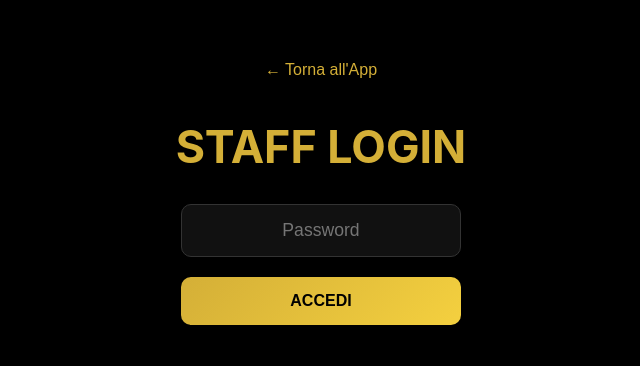
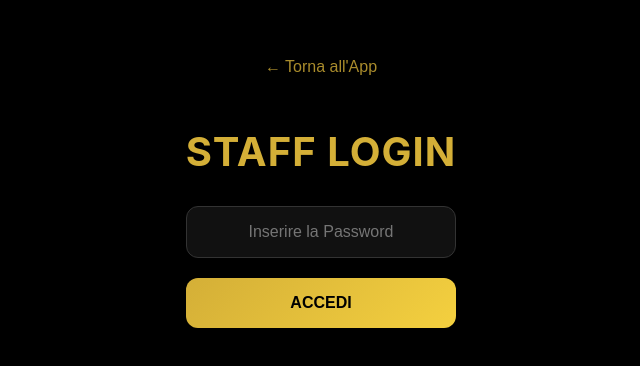
Before and after one commit to giachi32-a11y/donbelndz-barber, a React (Vite) app: page /staff-access in a window 1280 px wide. Shown: the part 208-574 px from the top of the page, without its empty margins (319-959 px from the left). Built offline with nearby package versions, Linux system fonts and the light colour scheme.

Commit message:
Update StaffDashboard.jsx

```diff
--- a/src/StaffDashboard.jsx
+++ b/src/StaffDashboard.jsx
@@ -104,16 +104,19 @@ export default function StaffDashboard({ onBack }) {
   if (!isAdmin) {
     return (
       <div style={{ padding: '20px', textAlign: 'center', backgroundColor: THEME.bg, height: '100vh', display: 'flex', flexDirection: 'column', alignItems: 'center', justifyContent: 'center', boxSizing: 'border-box' }}>
-        <button onClick={onBack} style={{ color: THEME.gold, background: 'none', border: 'none', cursor: 'pointer', fontSize: '1rem', marginBottom: '40px' }}>← Torna all'App</button>
-        <h2 style={{ color: THEME.gold, fontSize: '2.8rem', fontWeight: 'bold', margin: '0 0 30px 0' }}>STAFF LOGIN</h2>
+        <button onClick={onBack} style={{ color: THEME.gold, background: 'none', border: 'none', cursor: 'pointer', fontSize: '1rem', marginBottom: '50px', opacity: 0.8 }}>← Torna all'App</button>
+
+        <h2 style={{ color: THEME.gold, fontSize: '2.5rem', fontWeight: 'bold', margin: '0 0 30px 0', textTransform: 'uppercase', letterSpacing: '1px' }}>STAFF LOGIN</h2>
+
         <input
           type="password"
-          placeholder="Password"
+          placeholder="Inserire la Password"
           value={pass}
           onChange={(e) => setPass(e.target.value)}
-          style={{ width: '100%', maxWidth: '280px', padding: '15px', borderRadius: '10px', border: '1px solid #333', background: '#111', color: '#fff', textAlign: 'center', fontSize: '1.1rem', boxSizing: 'border-box', outline: 'none' }}
+          style={{ width: '100%', maxWidth: '280px', padding: '16px', borderRadius: '12px', border: '1px solid #333', background: '#111', color: '#fff', textAlign: 'center', fontSize: '1rem', boxSizing: 'border-box', outline: 'none', marginBottom: '20px' }}
         />
-        <button onClick={handleLogin} style={{ width: '100%', maxWidth: '280px', padding: '15px', background: THEME.goldGradient, border: 'none', borderRadius: '10px', marginTop: '20px', fontWeight: 'bold', cursor: 'pointer', color: '#000', fontSize: '1rem' }}>
+
+        <button onClick={handleLogin} style={{ width: '100%', maxWidth: '280px', padding: '16px', background: THEME.goldGradient, border: 'none', borderRadius: '12px', fontWeight: 'bold', cursor: 'pointer', color: '#000', fontSize: '1rem', textTransform: 'uppercase' }}>
           {loading ? "ACCESSO..." : "ACCEDI"}
         </button>
       </div>
@@ -176,7 +179,6 @@ export default function StaffDashboard({ onBack }) {
               <div style={{ background: THEME.glass, padding: '20px', borderRadius: THEME.radius, border: '1px solid #222' }}>
                 <h3 style={{ color: THEME.gold, marginTop: 0, marginBottom: '20px', textAlign: 'center', fontSize: '1.2rem', fontWeight: 'bold' }}>BLOCCA CALENDARIO</h3>
 
-                {/* Contenitore interno con padding per centrare gli input */}
                 <div style={{ padding: '0 10px' }}>
                   <div style={{ marginBottom: '15px' }}>
                     <label style={{ fontSize: '0.85rem', color: '#aaa', display: 'block', marginBottom: '6px' }}>Dal giorno:</label>
```
